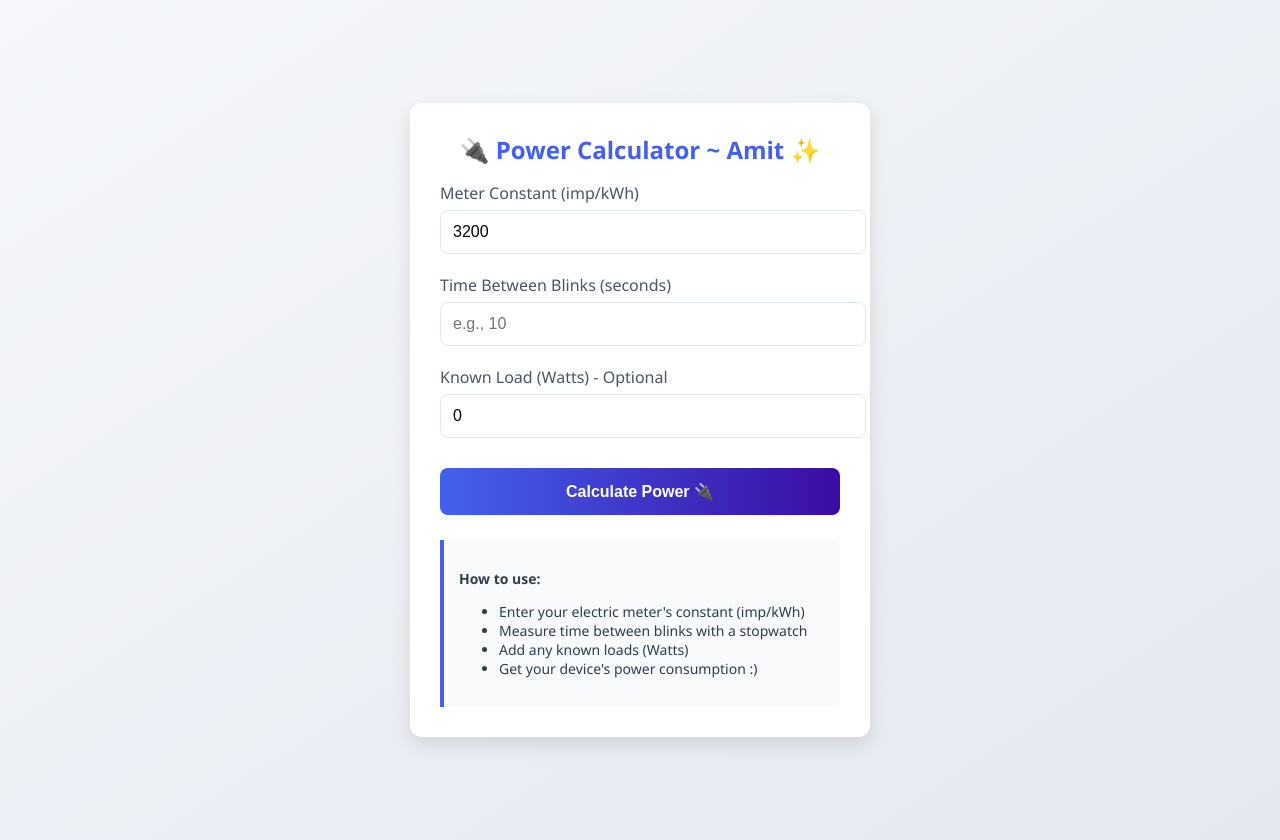
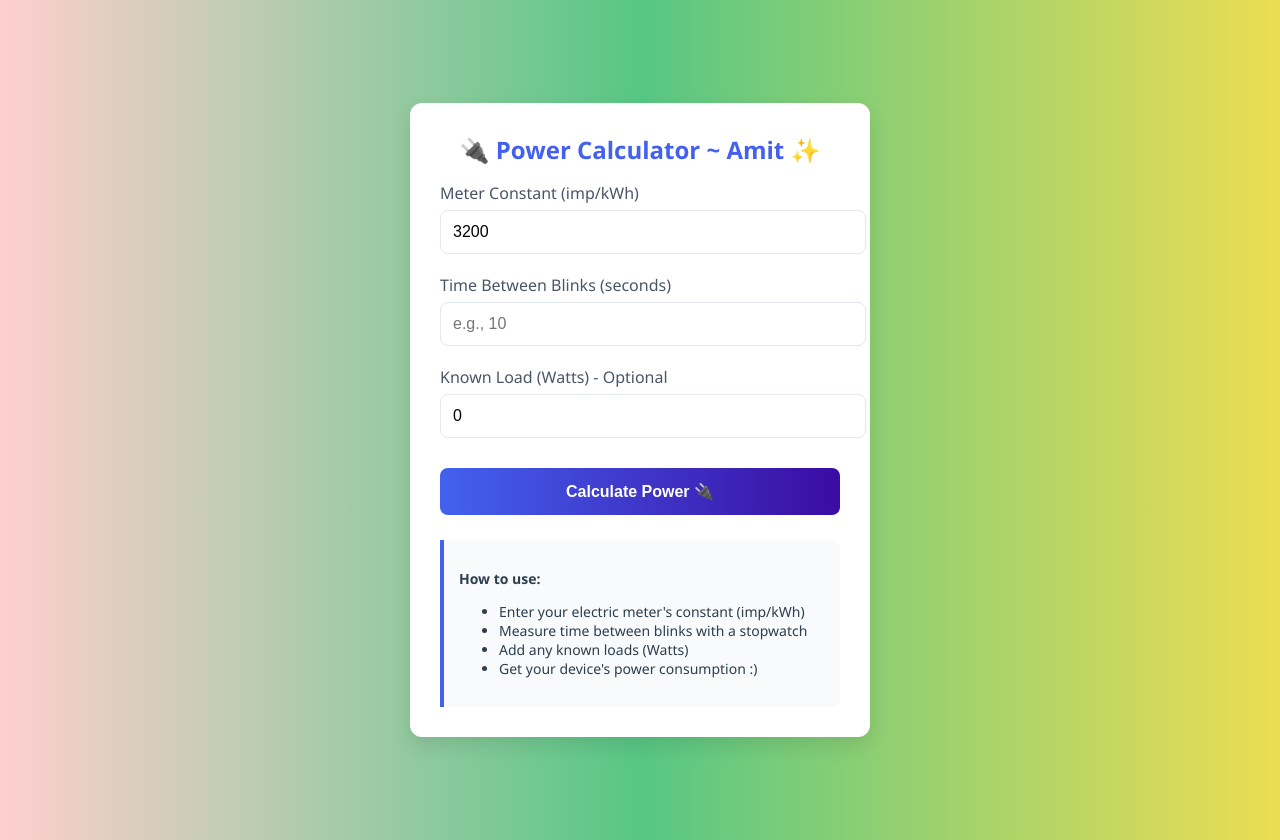
Before and after one commit to Ur-amit-01/My-HTMLs, a plain HTML site: page Power_calculator.html in a window 1280 px wide. Drawn offline with Linux system fonts and the light colour scheme.

Commit message:
Update Power_calculator.html

```diff
--- a/Power_calculator.html
+++ b/Power_calculator.html
@@ -5,7 +5,8 @@
   <style>
     body {
       font-family: 'Segoe UI', Tahoma, Geneva, Verdana, sans-serif;
-      background: linear-gradient(to bottom right, #f5f7fa, #e4e8f0);
+      background: #ffcfcf;
+background: linear-gradient(90deg, rgba(255, 207, 207, 1) 0%, rgba(87, 199, 133, 1) 50%, rgba(237, 221, 83, 1) 100%);
       min-height: 100vh;
       margin: 0;
       padding: 20px;
```
